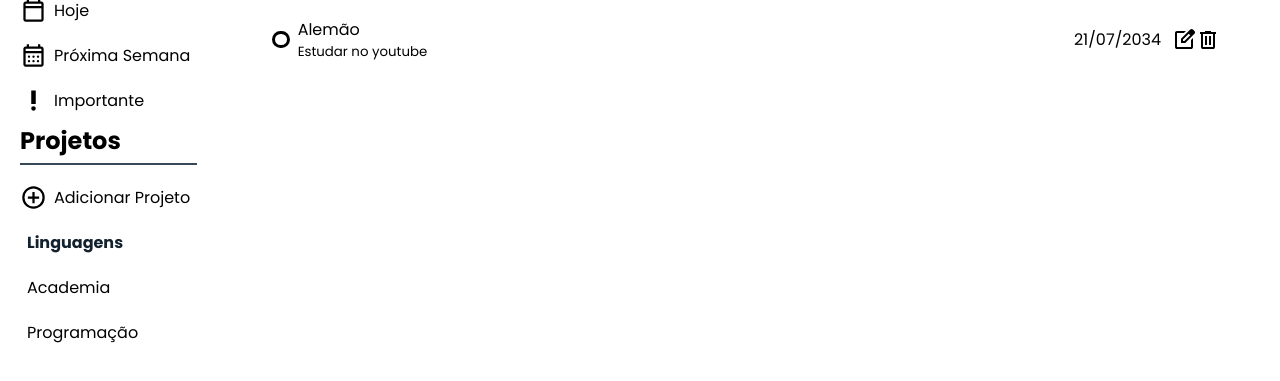
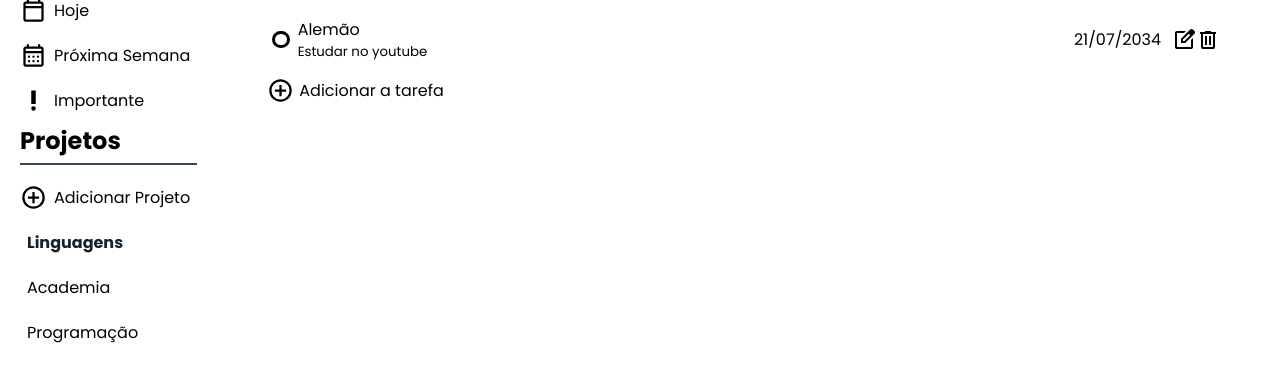
Before and after one commit to Erne1984/to-do-list, a website built with webpack: page src/index.html in a window 1280 px wide. Both pictures are taken after a click on the element "Linguagens". Shown: the part 197-578 px from the top of the page. Built offline with nearby package versions, Linux system fonts and the light colour scheme.

Commit message:
form add todo

```diff
--- /dev/null
+++ b/src/components/views/formAddTodo.js
@@ -0,0 +1,45 @@
+import projectsArray from "./projectsArray";
+import createTodoCard from "./createTodoCard";
+import { ToDo } from "../logic/todoObject";
+
+export function formAddTodo() {
+    const titleTodo = document.querySelector(".title-content");
+    const todoCardDom = document.querySelector('.list-todo');
+    const showForm = document.querySelector(".show-form-todo");
+    const formAddTodo = document.querySelector(".form-add-todo");
+    const inputTitle = document.querySelector("#input-title");
+    const inputDescription = document.querySelector("#input-description");
+    const inputDate = document.querySelector("#input-date");
+    const addForm = document.querySelector("#btn-confirm-addToDo");
+    const cancelForm = document.querySelector("#btn-cancel-addToDo");
+
+    let isProjectFound = false;
+    projectsArray().forEach((project) => {
+        if (project.nome === titleTodo.textContent) {
+            isProjectFound = true;
+        }
+    });
+
+    if (isProjectFound) {
+        showForm.classList.remove("none");
+    } else {
+        showForm.classList.add("none");
+    }
+
+    showForm.addEventListener("click", () => {
+        if (isProjectFound) {
+            formAddTodo.classList.remove("none");
+        }
+    });
+
+    addForm.addEventListener("click", () => {
+        const newTodo = new ToDo(inputTitle.value, inputDescription.value, inputDate.value);
+        projectsArray().push(newTodo)
+        const todoCardHTML = createTodoCard(newTodo.title, newTodo.description, newTodo.dueDate);
+        todoCardDom.appendChild(todoCardHTML);
+    });
+
+    cancelForm.addEventListener("click", () => {
+        formAddTodo.classList.add("none");
+    });
+}
--- a/src/components/views/initSidebar.js
+++ b/src/components/views/initSidebar.js
@@ -1,4 +1,5 @@
 import { initTodoContent } from "./todoContentDom";
+import { formAddTodo } from "./formAddTodo";
 
 export function initSidebar() {
     const listItemsLeft = document.querySelectorAll(".box-list-item");
@@ -20,6 +21,7 @@ export function initSidebar() {
                 currentItem = listItem.querySelector(".list-element");
                 titleTodo.textContent = sideBarItens[currentItem.textContent];
                 initTodoContent();
+                formAddTodo();
             }
         })
     });
--- a/src/components/views/projectItem.js
+++ b/src/components/views/projectItem.js
@@ -1,4 +1,5 @@
 import { initTodoContent } from "./todoContentDom";
+import { formAddTodo } from "./formAddTodo";
 
 function projectItem(name) {
     const projectElement = document.createElement('div');
@@ -18,6 +19,7 @@ function projectItem(name) {
             const titleTodo = document.querySelector('.title-content');
             titleTodo.textContent = name;
             initTodoContent();
+            formAddTodo();
         }
     });
 
--- a/src/index.html
+++ b/src/index.html
@@ -80,23 +80,33 @@
 
             </div>
 
+            <div class="container-form-add-todo">
+
+                <div class="show-form-todo none">
+                    <img class="icons" src="./assets/add_circle.svg">
+                    <div>Adicionar a tarefa</div>
+                </div>
+
                 <form class="form-add-todo none">
 
                     <label for="title">Titúlo:</label>
-                <input type="text" id="title" placeholder="O que fazer?">
+                    <input name="title" type="text" id="input-title" placeholder="O que fazer?">
 
                     <label for="description">Descrição(opcional):</label>
-                <input type="text" id="descri">
+                    <input name="description" type="text" id="input-descri">
 
                     <label for="date">Data:</label>
-                <input type="date" id="date">
+                    <input name="date" type="date" id="input-date">
 
                     <div class="box-btn-form">
-                    <button class="btn-confirm">Adicionar</button>
-                    <button class="btn-cancel">Cancelar</button>
+                        <button id="btn-confirm-addToDo" type="button" class="btn-confirm">Adicionar</button>
+                        <button id="btn-cancel-addToDo" type="button" class="btn-cancel">Cancelar</button>
                     </div>
 
                 </form>
+
+            </div>
+
         </div>
 
     </main>
--- a/src/index.js
+++ b/src/index.js
@@ -8,6 +8,7 @@ import { ToDo } from './components/logic/todoObject';
 let arrayProjects = projectsArray()
 
 initSidebar();
+
 initAddProject();
 
-initTodoContent()
+initTodoContent();
--- a/src/style.css
+++ b/src/style.css
@@ -241,3 +241,24 @@
     font-size: 1.1rem;
     padding: 5px;
 }
+
+.show-form-todo{
+    display: flex;
+    align-items: center;
+    cursor: pointer;
+    margin-top: 10px;
+    transition: 100ms;
+}
+
+.show-form-todo img{
+    margin-right: 5px;
+}
+
+.show-form-todo:hover{
+    opacity: 0.8;
+}
+
+.container-form-add-todo{
+    display: flex;
+    flex-direction: column-reverse;
+}
```
Lines whose indentation alone changed are shown as unchanged.
